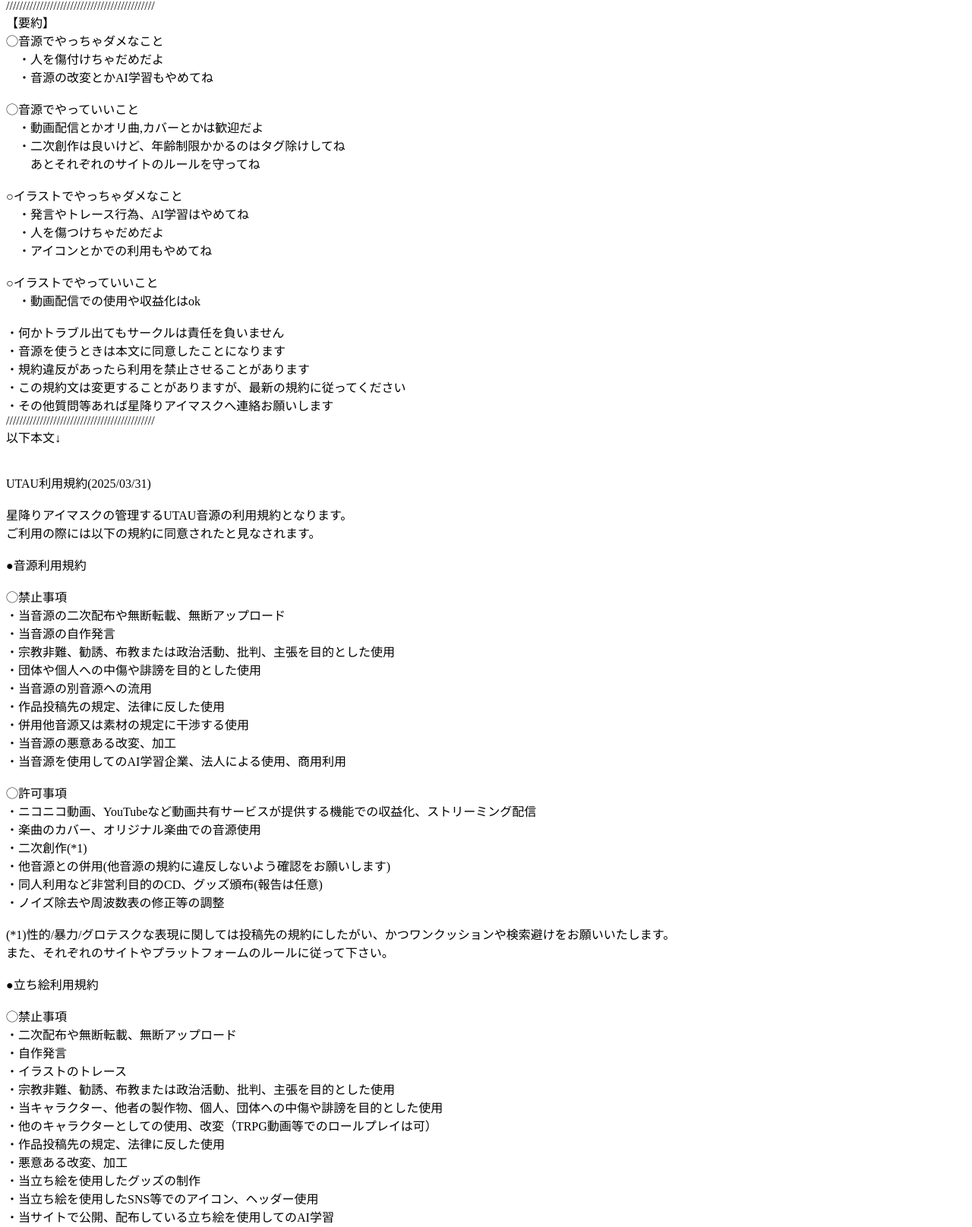
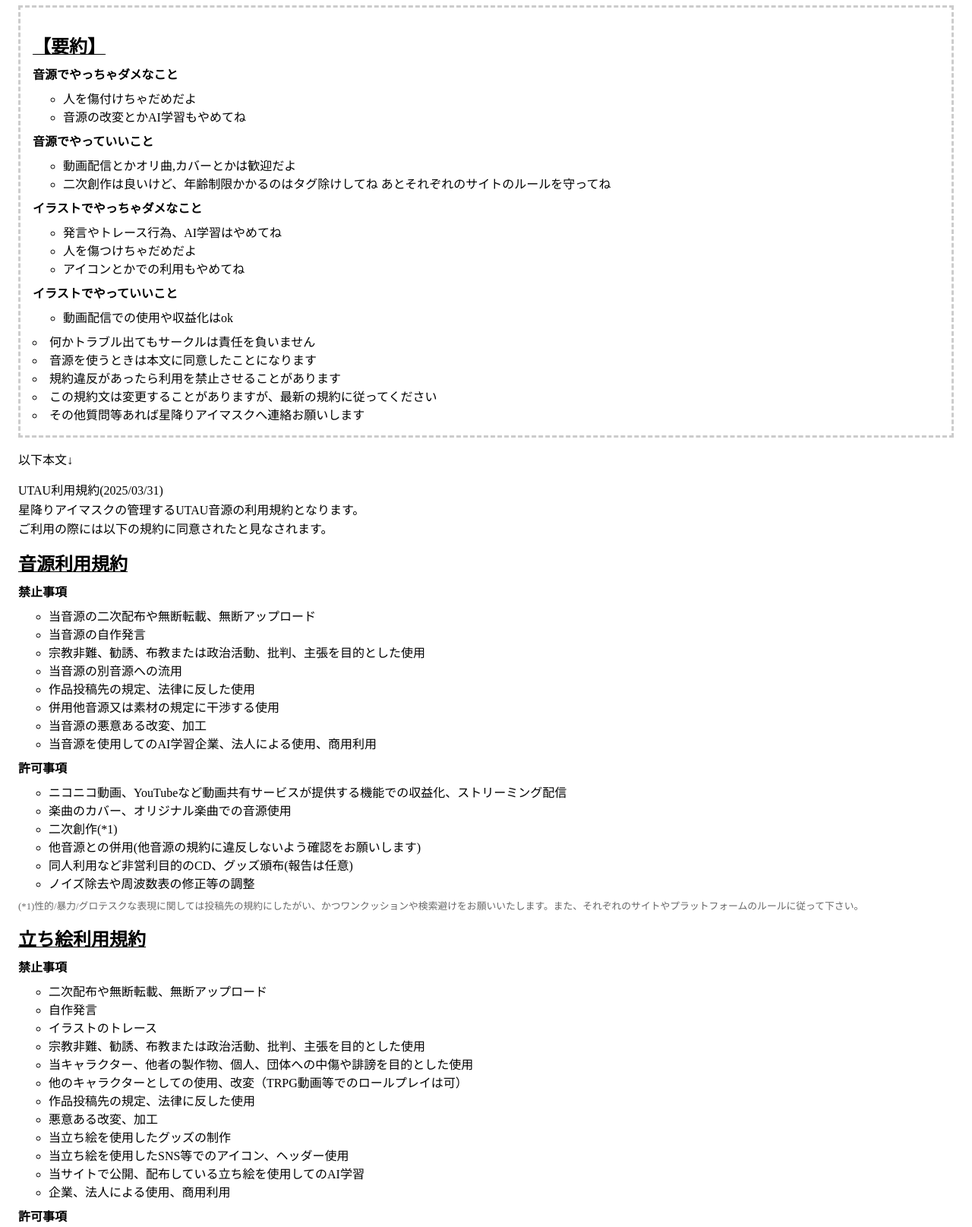
Before and after one commit to hoshihuri-eye-mask/nicofan-chan-UTAU, a plain HTML site: page readme/index.html in a window 1280 px wide. Shown: the part 9-1624 px from the top of the page at 76% size. Drawn offline with Linux system fonts and the light colour scheme.

Commit message:
update readme site

```diff
--- a/readme/index.html
+++ b/readme/index.html
@@ -2,97 +2,117 @@
 <html lang="ja">
 <head>
     <meta charset="UTF-8">
+    <link rel="stylesheet" href="style.css">
     <title>ニコふぁんちゃん - UTAU規約</title>
 </head>
 <body>
-    //////////////////////////////////////////// <br>
-【要約】 <br>
-◯音源でやっちゃダメなこと <br>
-　・人を傷付けちゃだめだよ <br>
-　・音源の改変とかAI学習もやめてね <br>
- <br>
-◯音源でやっていいこと <br>
-　・動画配信とかオリ曲,カバーとかは歓迎だよ <br>
-　・二次創作は良いけど、年齢制限かかるのはタグ除けしてね <br>
-　　あとそれぞれのサイトのルールを守ってね <br>
- <br>
-○イラストでやっちゃダメなこと <br>
-　・発言やトレース行為、AI学習はやめてね <br>
-　・人を傷つけちゃだめだよ <br>
-　・アイコンとかでの利用もやめてね <br>
- <br>
-○イラストでやっていいこと <br>
-　・動画配信での使用や収益化はok <br>
- <br>
-・何かトラブル出てもサークルは責任を負いません <br>
-・音源を使うときは本文に同意したことになります <br>
-・規約違反があったら利用を禁止させることがあります <br>
-・この規約文は変更することがありますが、最新の規約に従ってください <br>
-・その他質問等あれば星降りアイマスクへ連絡お願いします <br>
-//////////////////////////////////////////// <br>
-以下本文↓ <br>
- <br>
- <br>
-UTAU利用規約(2025/03/31) <br>
- <br>
-星降りアイマスクの管理するUTAU音源の利用規約となります。 <br>
-ご利用の際には以下の規約に同意されたと見なされます。 <br>
- <br>
-●音源利用規約 <br>
- <br>
-◯禁止事項 <br>
-・当音源の二次配布や無断転載、無断アップロード <br>
-・当音源の自作発言 <br>
-・宗教非難、勧誘、布教または政治活動、批判、主張を目的とした使用 <br>
-・団体や個人への中傷や誹謗を目的とした使用 <br>
-・当音源の別音源への流用 <br>
-・作品投稿先の規定、法律に反した使用 <br>
-・併用他音源又は素材の規定に干渉する使用 <br>
-・当音源の悪意ある改変、加工 <br>
-・当音源を使用してのAI学習企業、法人による使用、商用利用 <br>
- <br>
-◯許可事項 <br>
-・ニコニコ動画、YouTubeなど動画共有サービスが提供する機能での収益化、ストリーミング配信 <br>
-・楽曲のカバー、オリジナル楽曲での音源使用 <br>
-・二次創作(*1) <br>
-・他音源との併用(他音源の規約に違反しないよう確認をお願いします) <br>
-・同人利用など非営利目的のCD、グッズ頒布(報告は任意) <br>
-・ノイズ除去や周波数表の修正等の調整 <br>
- <br>
-(*1)性的/暴力/グロテスクな表現に関しては投稿先の規約にしたがい、かつワンクッションや検索避けをお願いいたします。 <br>
-また、それぞれのサイトやプラットフォームのルールに従って下さい。 <br>
- <br>
-●立ち絵利用規約 <br>
- <br>
-◯禁止事項 <br>
-・二次配布や無断転載、無断アップロード <br>
-・自作発言 <br>
-・イラストのトレース <br>
-・宗教非難、勧誘、布教または政治活動、批判、主張を目的とした使用 <br>
-・当キャラクター、他者の製作物、個人、団体への中傷や誹謗を目的とした使用 <br>
-・他のキャラクターとしての使用、改変（TRPG動画等でのロールプレイは可） <br>
-・作品投稿先の規定、法律に反した使用 <br>
-・悪意ある改変、加工 <br>
-・当立ち絵を使用したグッズの制作 <br>
-・当立ち絵を使用したSNS等でのアイコン、ヘッダー使用 <br>
-・当サイトで公開、配布している立ち絵を使用してのAI学習 <br>
-・企業、法人による使用、商用利用 <br>
- <br>
-◯許可事項 <br>
-・ニコニコ動画、YouTubeなど動画共有サービスが提供する機能での収益化、ストリーミング配信 <br>
-・当音源を使用したカバー楽曲、オリジナル楽曲での公式立ち絵の使用 <br>
- <br>
- <br>
-●免責事項 <br>
-・当音源、キャラクターを使用して生じたトラブルに関しては一切の責任を負いません。 <br>
-・当音源、キャラクターを使用する際はこちらの利用規約に同意されたものと見なします。 <br>
-・利用規約違反が確認された際は、音源、立ち絵の使用を禁止させて頂く場合があります。 <br>
- <br>
-また、この規約文は追加,変更される場合があります。 <br>
-必ず最新の利用規約に従ってください。 <br>
- <br>
-質問、ご相談等ございましたらご連絡ください。 <br>
- <br>
-管理者/著作者:星降りアイマスク <br>
+    <div id="yo-yaku">
+        <h2>【要約】</h2>
+        <div>
+            <h3>音源でやっちゃダメなこと</h3>
+            <ul>
+                <li>人を傷付けちゃだめだよ</li>
+                <li>音源の改変とかAI学習もやめてね</li>
+            </ul>
+        </div>
+        <div>
+            <h3>音源でやっていいこと</h3>
+            <ul>
+                <li>動画配信とかオリ曲,カバーとかは歓迎だよ</li>
+                <li>二次創作は良いけど、年齢制限かかるのはタグ除けしてね
+                    あとそれぞれのサイトのルールを守ってね</li>
+            </ul>
+        </div>
+        <div>
+            <h3>イラストでやっちゃダメなこと</h3>
+            <ul>
+                <li>発言やトレース行為、AI学習はやめてね</li>
+                <li>人を傷つけちゃだめだよ</li>
+                <li>アイコンとかでの利用もやめてね</li>
+            </ul>
+        </div>
+        <div>
+            <h3>イラストでやっていいこと</h3>
+            <ul>
+                <li>動画配信での使用や収益化はok</li>
+            </ul>
+        </div>
+        <div>
+            <li>何かトラブル出てもサークルは責任を負いません</li>
+            <li>音源を使うときは本文に同意したことになります</li>
+            <li>規約違反があったら利用を禁止させることがあります</li>
+            <li>この規約文は変更することがありますが、最新の規約に従ってください</li>
+            <li>その他質問等あれば星降りアイマスクへ連絡お願いします</li>
+        </div>
+    </div>
+    <div id="honbun">
+        <p id="ika">以下本文↓</p>
+
+        <p>UTAU利用規約(2025/03/31)</p>
+        <p>星降りアイマスクの管理するUTAU音源の利用規約となります。</p>
+        <p>ご利用の際には以下の規約に同意されたと見なされます。</p>
+
+        <h2>音源利用規約</h2>
+        <h3>禁止事項</h3>
+        <ul>
+            <li>当音源の二次配布や無断転載、無断アップロード</li>
+            <li>当音源の自作発言</li>
+            <li>宗教非難、勧誘、布教または政治活動、批判、主張を目的とした使用</li>
+            <li>当音源の別音源への流用</li>
+            <li>作品投稿先の規定、法律に反した使用</li>
+            <li>併用他音源又は素材の規定に干渉する使用</li>
+            <li>当音源の悪意ある改変、加工</li>
+            <li>当音源を使用してのAI学習企業、法人による使用、商用利用</li>
+        </ul>
+
+        <h3>許可事項</h3>
+        <ul>
+            <li>ニコニコ動画、YouTubeなど動画共有サービスが提供する機能での収益化、ストリーミング配信</li>
+            <li>楽曲のカバー、オリジナル楽曲での音源使用</li>
+            <li>二次創作(*1)</li>
+            <li>他音源との併用(他音源の規約に違反しないよう確認をお願いします)</li>
+            <li>同人利用など非営利目的のCD、グッズ頒布(報告は任意)</li>
+            <li>ノイズ除去や周波数表の修正等の調整</li>
+        </ul>
+
+        <p class="asterisk">
+            (*1)性的/暴力/グロテスクな表現に関しては投稿先の規約にしたがい、かつワンクッションや検索避けをお願いいたします。また、それぞれのサイトやプラットフォームのルールに従って下さい。
+        </p>
+
+        <h2>立ち絵利用規約</h2>
+        <h3>禁止事項</h3>
+        <ul>
+            <li>二次配布や無断転載、無断アップロード</li>
+            <li>自作発言</li>
+            <li>イラストのトレース</li>
+            <li>宗教非難、勧誘、布教または政治活動、批判、主張を目的とした使用</li>
+            <li>当キャラクター、他者の製作物、個人、団体への中傷や誹謗を目的とした使用</li>
+            <li>他のキャラクターとしての使用、改変（TRPG動画等でのロールプレイは可）</li>
+            <li>作品投稿先の規定、法律に反した使用</li>
+            <li>悪意ある改変、加工</li>
+            <li>当立ち絵を使用したグッズの制作</li>
+            <li>当立ち絵を使用したSNS等でのアイコン、ヘッダー使用</li>
+            <li>当サイトで公開、配布している立ち絵を使用してのAI学習</li>
+            <li>企業、法人による使用、商用利用</li>
+        </ul>
+
+        <h3>許可事項</h3>
+        <ol>
+            <li>ニコニコ動画、YouTubeなど動画共有サービスが提供する機能での収益化、ストリーミング配信</li>
+            <li>当音源を使用したカバー楽曲、オリジナル楽曲での公式立ち絵の使用</li>
+        </ol>
+
+        <h2>免責事項</h2>
+        <ul>
+            <li>当音源、キャラクターを使用して生じたトラブルに関しては一切の責任を負いません。</li>
+            <li>当音源、キャラクターを使用する際はこちらの利用規約に同意されたものと見なします。</li>
+            <li>利用規約違反が確認された際は、音源、立ち絵の使用を禁止させて頂く場合があります。</li>
+        </ul>
+
+        <p>また、この規約文は追加,変更される場合があります。</p>
+        <p>必ず最新の利用規約に従ってください。</p>
+        <p>質問、ご相談等ございましたらご連絡ください。</p>
+        <p id="credit">管理者/著作者:星降りアイマスク</p>
+    </div>
 </body>
 </html>
--- /dev/null
+++ b/readme/style.css
@@ -0,0 +1,34 @@
+* {
+    font-size: 1rem;
+}
+#yo-yaku {
+    margin: 1rem;
+    padding: 1rem;
+    border: #ccc dashed;
+}
+#honbun {
+    margin: 0 1rem;
+}
+h3,p {
+    margin: .1rem 0;
+}
+h2,ul {
+    margin: 1rem 0 .5rem 0;
+}
+h2 {
+    text-decoration: underline 1px #000;
+    font-size: 1.5rem;
+}
+li {
+    list-style: circle;
+}
+ul {
+    margin: .5rem 0;
+}
+#ika,#credit {
+    margin: 1rem 0;
+}
+.asterisk {
+    font-size: .8rem;
+    opacity: .6;
+}
```
